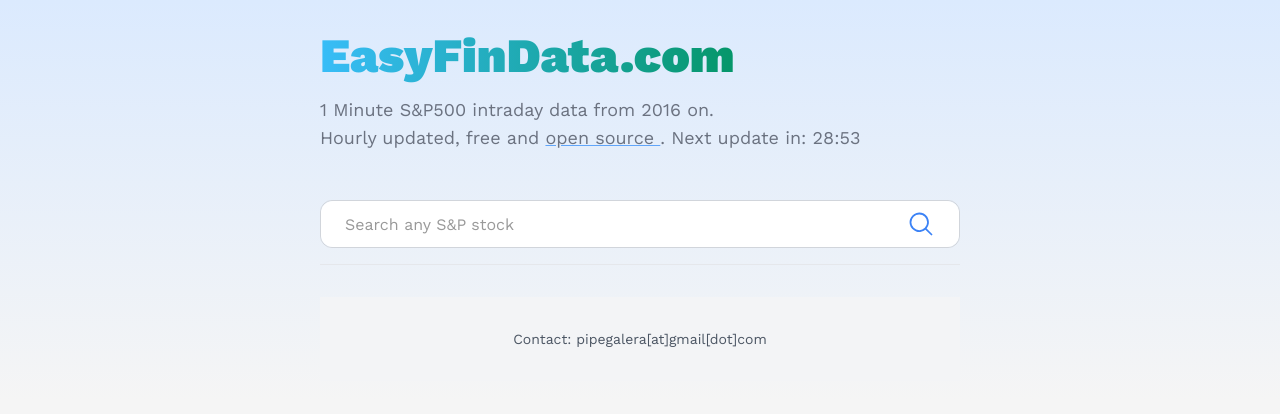
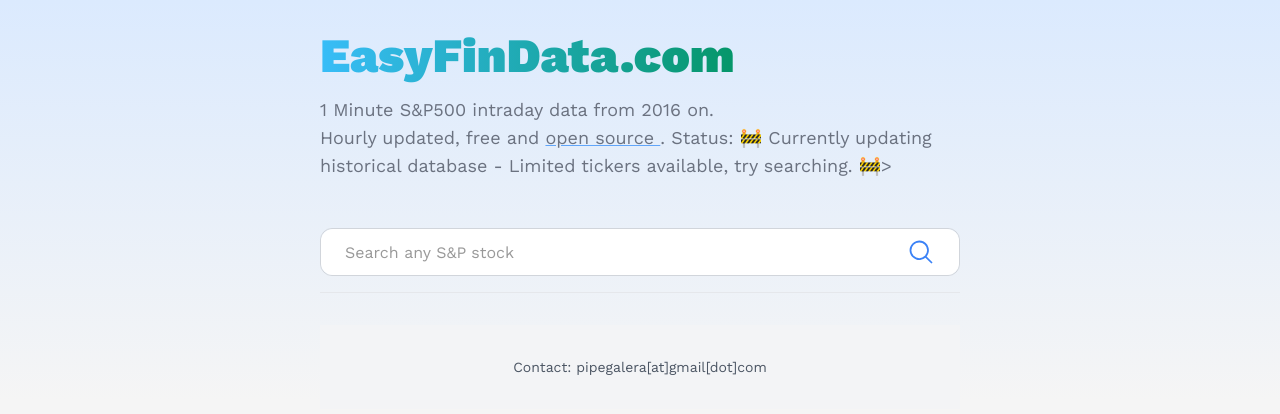
Before and after one commit to pipegalera/intraday_data, a Flask app: page / in a window 1280 px wide. Shown: the top 414 px of the page. Run offline with Flask 3, Linux system fonts and the light colour scheme; some libraries are stand-ins or nearby versions.

Commit message:
Modify Status page

```diff
--- a/app/templates/index.html
+++ b/app/templates/index.html
@@ -59,7 +59,7 @@
                         href="https://github.com/pipegalera/intraday_data"
                         class="underline underline-offset-3 decoration-blue-400 dark:decoration-blue-600"
                         >open source </a
-                    >. Next update in: <span id="timer"></span>
+                    >. Status: 🚧 Currently updating historical database - Limited tickers available, try searching. 🚧></span>
                 </p>
             </header>
 
```
